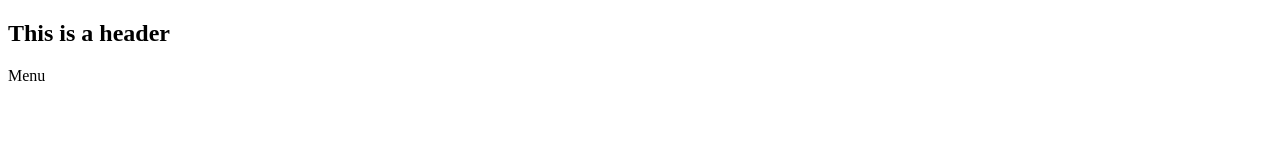
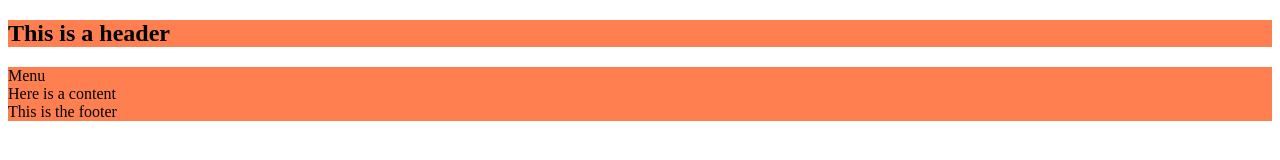
Before and after one commit to Jminsi/ex4, a plain HTML site: page index.html in a window 1280 px wide. Drawn offline with Linux system fonts and the light colour scheme.

Commit message:
My second changes

```diff
--- a/css/mystyle.css
+++ b/css/mystyle.css
@@ -0,0 +1,12 @@
+#header{
+    background-color: coral;
+}
+#menu{
+    background-color: coral;
+}
+#content{
+    background-color: coral;
+}
+#footer{
+    background-color: coral;
+}
--- a/index.html
+++ b/index.html
@@ -15,8 +15,16 @@
 </div>
 
 
-<div id=menu>
+  <div id=menu>
     Menu
+   </div>
+
+   <div id=content>
+    Here is a content
+   </div>
+
+   <div id=footer>
+    This is the footer
    </div>
 
 
@@ -24,4 +32,5 @@
 
 
 
+
 </body></html>
```
